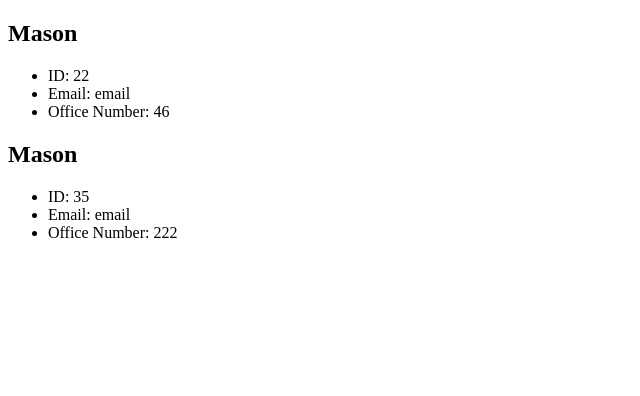
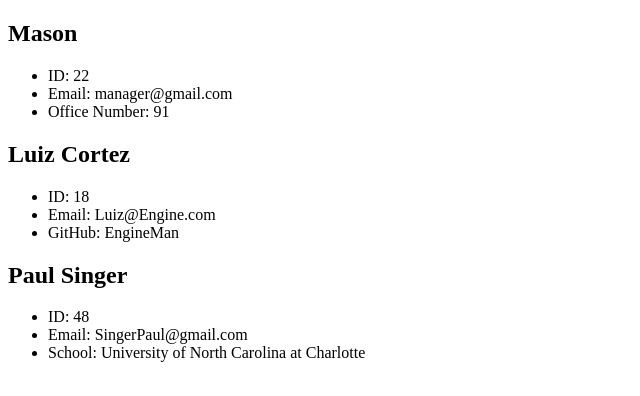
Before and after one commit to MasonMarc/Team-Profile-Generator, a plain HTML site: page dist/team.html in a window 1280 px wide. Shown: the whole page, without its empty margins (0-640 px from the left). Drawn offline with Linux system fonts and the light colour scheme.

Commit message:
fixed program to where it starts with entering manager then you pick engineer or intern per acceptance criterias needs

```diff
--- a/dist/team.html
+++ b/dist/team.html
@@ -8,20 +8,30 @@
         </head>
         <body>
 
-
-
         <article>
         <h2>Mason</h2>
         <ul>
           <li>ID: 22</li>
-          <li>Email: email</li>
-          <li>Office Number: 46</li>
+          <li>Email: manager@gmail.com</li>
+          <li>Office Number: 91</li>
         </ul>
-      </article><article>
-        <h2>Mason</h2>
+      </article>
+
+        <article>
+            <h2>Luiz Cortez</h2>
             <ul>
-          <li>ID: 35</li>
-          <li>Email: email</li>
-          <li>Office Number: 222</li>
+              <li>ID: 18</li>
+              <li>Email: Luiz@Engine.com</li>
+              <li>GitHub: EngineMan</li>
             </ul>
-      </article><body><html>
+          </article>
+
+        <article>
+    <h2>Paul Singer</h2>
+    <ul>
+      <li>ID: 48</li>
+      <li>Email: SingerPaul@gmail.com</li>
+      <li>School: University of North Carolina at Charlotte</li>
+    </ul>
+  </article>
+  <body><html>
--- a/lib/Engineer.js
+++ b/lib/Engineer.js
@@ -22,14 +22,16 @@ class Engineer extends Employee {
         return 'Engineer';
     }
     engineerHtml() {
-        return `<article>
+        return `
+        <article>
             <h2>${this.name}</h2>
             <ul>
               <li>ID: ${this.id}</li>
               <li>Email: ${this.email}</li>
               <li>GitHub: ${this.GitHub}</li>
             </ul>
-          </article>`
+          </article>
+          `
     }
 
 
```
Also changed, not shown: index.js (+8 -14 lines), lib/Intern.js (+5 -3 lines), lib/Manager.js (+13 -2 lines). Lines whose indentation alone changed are shown as unchanged.
